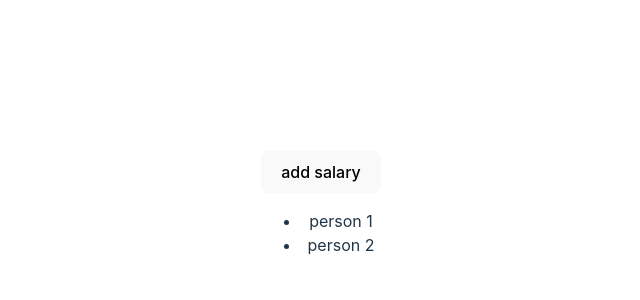
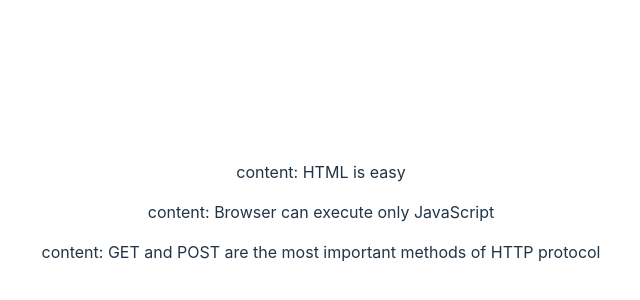
Before and after one commit to ThiccPan/learn-react, a React (Vite) app: page / in a window 1280 px wide. Shown: the part 188-488 px from the top of the page, without its empty margins (319-959 px from the left). Built offline with nearby package versions, Linux system fonts and the light colour scheme; data requests are answered from the project's data file.

Commit message:
fso: 2b-axios and promise

```diff
--- a/src/App.jsx
+++ b/src/App.jsx
@@ -1,33 +1,11 @@
 import { useState } from 'react';
 import './App.css'
-import Counter from './components/Counter.jsx';
-import ArrayState from './components/ArrayState';
 import Note from './components/Note';
-import {personList, removePerson, editPerson} from './Person'
 
-function App() {
-	const [personListState, setPersonList] = useState(personList)
-
+function App({notes}) {
 	return (
 		<>
-			<button
-				onClick={() => editPerson(
-					personList,
-					1,
-					setPersonList
-				)}>
-				add salary
-			</button>
-
-			<ul>
-				{personListState.map(person =>
-					<li key={person.id}>
-						{person.name}
-					</li>
-				)}
-			</ul>
-
-			<Note/>
+			{notes.map(note => <Note key={note.id} note={note} />)}
 		</>
 	)
 }
--- a/src/components/Note.jsx
+++ b/src/components/Note.jsx
@@ -1,8 +1,15 @@
-const Note = ({note}) => {
+const Note = (
+    { note:
+        {
+            id,
+            content,
+            important
+        }
+    }) => {
     return (
-        <>
-            {note}
-        </>
+        <div>
+            <p>content: {content}</p>
+        </div>
     )
 }
 
--- a/src/main.jsx
+++ b/src/main.jsx
@@ -2,9 +2,18 @@ import React from 'react'
 import ReactDOM from 'react-dom/client'
 import App from './App.jsx'
 import './index.css'
+import axios from 'axios'
 
-ReactDOM.createRoot(document.getElementById('root')).render(
-	<React.StrictMode>
-		<App />
-	</React.StrictMode>,
-)
+axios.get('http://localhost:3001/notes').then(response => {
+	const notes = response.data
+	console.log(notes)
+	ReactDOM
+		.createRoot(document.getElementById('root'))
+		.render(<App notes={notes} />)
+})
+
+// ReactDOM.createRoot(document.getElementById('root')).render(
+// 	<React.StrictMode>
+// 		<App />
+// 	</React.StrictMode>,
+// )
```
